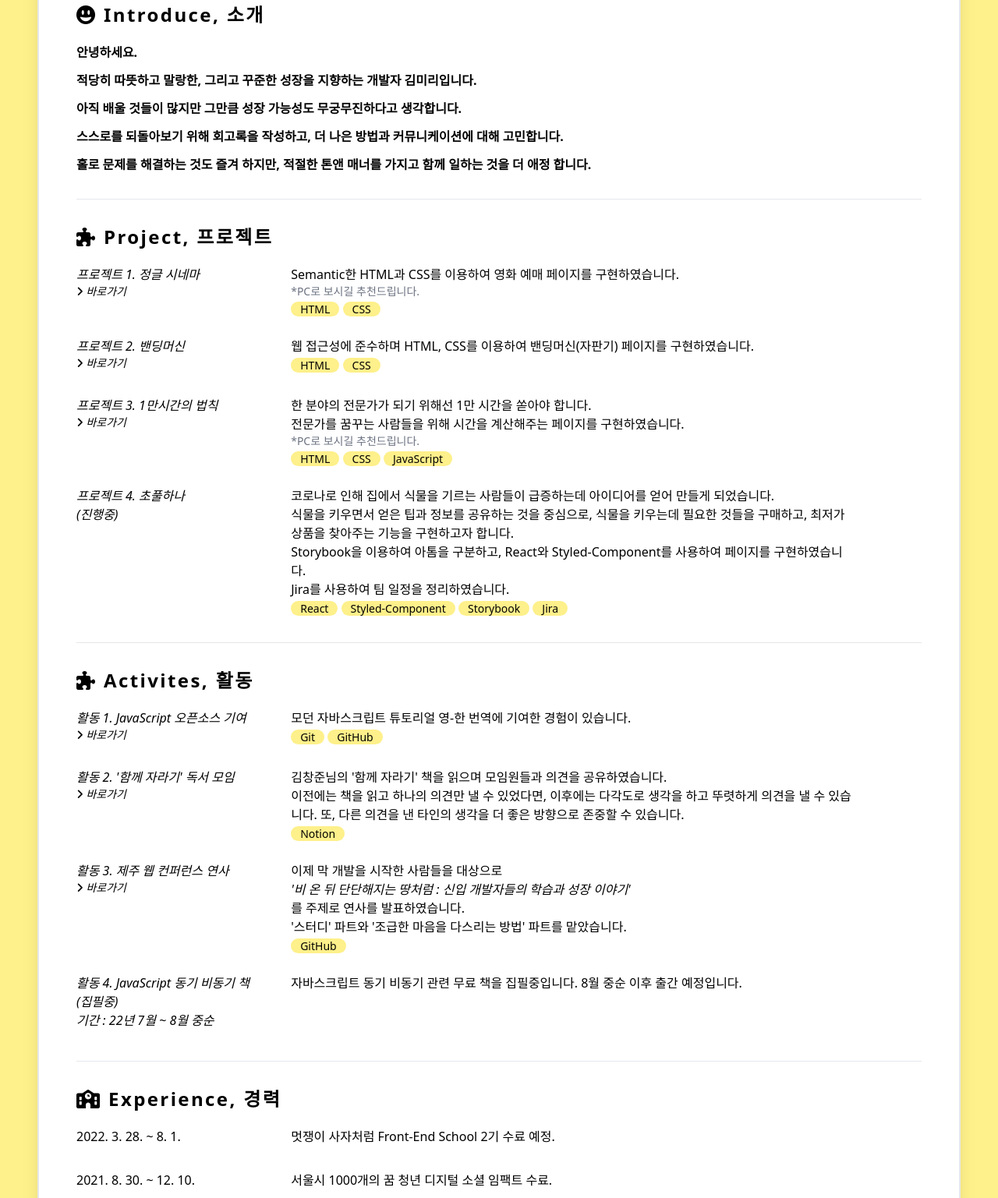
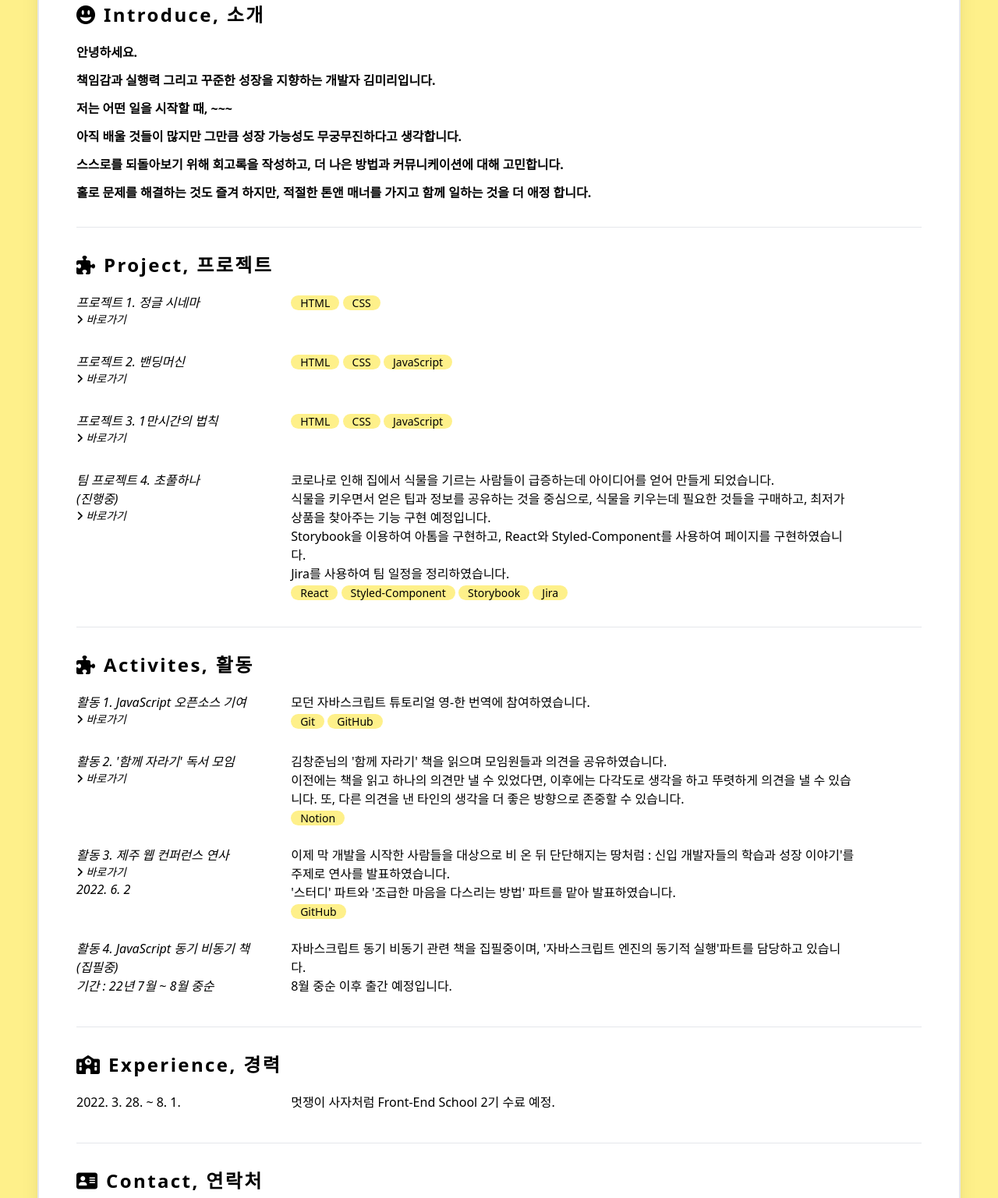
Before and after one commit to ThisisMiri/resume, a plain HTML site: page index.html in a window 1280 px wide. Shown: the part 700-2237 px from the top of the page at 78% size. Drawn offline with nearby package versions, Linux system fonts and the light colour scheme.

Commit message:
Update index.html

```diff
--- a/index.html
+++ b/index.html
@@ -17,7 +17,7 @@
             <div class="content border-2 w-full p-12">
                 <div class="px-2 mb-12">
                     <img src="./IMG_7103.JPG" alt="Profile_Image" class="rounded-full w-48 h-60 mx-auto mb-2" />
-                    <h1 class="text-center text-2xl font-semibold mb-2 mt-10">적당히 따뜻하고 말랑한 개발자,</h1>
+                    <h1 class="text-center text-2xl font-semibold mb-2 mt-10">책임감과 실행력을 겸비한 개발자,</h1>
                     <h1 class="text-center text-3xl font-semibold mb-2">김미리입니다.</h1>
                     <h2 class="text-center text-xl font-light">Front-End Junior Developer</h2>
                 </div>
@@ -41,6 +41,11 @@
                         <span class="rounded-xl bg-yellow-200 px-3">Styled-Component</span>
                     </div>
                 </section>
+                <!-- <p class="mb-3 font-semibold">본 이력서는 URL로 보시길 권고드립니다!
+                    <a href="https://thisismiri.github.io/resume/" target="_blank">
+                        <p class="text-sm"><i class="fa-solid fa-angle-right"></i> 바로가기</p>
+                    </a>
+                </p> -->
                 <hr class="mt-8 mb-8" />
                 <div id="introduce" class="prose">
                     <h2 class="text-2xl mb-5 font-bold tracking-widest">
@@ -48,12 +53,12 @@
                         Introduce, 소개
                     </h2>
                     <p class="mb-3 font-semibold">안녕하세요.</p>
-                    <p class="mb-3 font-semibold">적당히 따뜻하고 말랑한, 그리고 꾸준한 성장을 지향하는
-                        개발자 김미리입니다.</p>
+                    <p class="mb-3 font-semibold">책임감과 실행력 그리고 꾸준한 성장을 지향하는 개발자 김미리입니다.</p>
+                    <p class="mb-3 font-semibold">저는 어떤 일을 시작할 때, ~~~ </p>
                     <p class="mb-3 font-semibold">아직 배울 것들이 많지만 그만큼 성장 가능성도 무궁무진하다고 생각합니다.</p>
                     <p class="mb-3 font-semibold">스스로를 되돌아보기 위해 회고록을 작성하고, 더 나은 방법과 커뮤니케이션에 대해 고민합니다.</p>
-                    <p class="mb-3 font-semibold">홀로 문제를 해결하는 것도 즐겨 하지만, 적절한 톤앤 매너를 가지고 함께 일하는 것을 더 애정 합니다.
-                    </p>
+                    <p class="mb-3 font-semibold">홀로 문제를 해결하는 것도 즐겨 하지만, 적절한 톤앤 매너를 가지고 함께 일하는 것을 더 애정 합니다.</p>
+                    <p class="mb-3 font-semibold"></p>
 
                 </div>
                 <hr class="mt-8 mb-8" />
@@ -71,8 +76,8 @@
                         </a>
                     </div>
                     <div class="lg:inline-block lg:w-8/12 w-full">
-                        Semantic한 HTML과 CSS를 이용하여 영화 예매 페이지를 구현하였습니다.<br>
-                        <p class="text-sm text-gray-500"> *PC로 보시길 추천드립니다.</p>
+                        <!-- Semantic한 HTML과 CSS를 이용하여 영화 예매 페이지를 구현하였습니다.<br> -->
+                        <!-- <p class="text-sm text-gray-500"> *PC로 보시길 추천드립니다.</p> -->
                         <span class="rounded-xl bg-yellow-200 px-3 text-sm">HTML</span>
                         <span class="rounded-xl bg-yellow-200 px-3 text-sm">CSS</span>
                     </div>
@@ -85,11 +90,11 @@
                         </a>
                     </div>
                     <div class="lg:inline-block lg:w-8/12 w-full">
-                        웹 접근성에 준수하며 HTML, CSS를 이용하여 밴딩머신(자판기) 페이지를 구현하였습니다.<br>
+                        <!-- 웹 접근성에 준수하며 HTML, CSS를 이용하여 밴딩머신(자판기) 페이지를 구현하였습니다.<br> -->
                         <!-- JavaScript를 이용하여 결제, 잔액 채우기, 품절, 획득 등의 기능을 구현하였습니다.<br> -->
                         <span class="rounded-xl bg-yellow-200 px-3 text-sm">HTML</span>
                         <span class="rounded-xl bg-yellow-200 px-3 text-sm">CSS</span>
-                        <!-- <span class="rounded-xl bg-yellow-200 px-3 text-sm">JavaScript</span> -->
+                        <span class="rounded-xl bg-yellow-200 px-3 text-sm">JavaScript</span>
                     </div>
                 </section>
 
@@ -100,9 +105,9 @@
                             <p class="text-sm"><i class="fa-solid fa-angle-right"></i> 바로가기</p>
                     </div></a>
                     <div class="lg:inline-block lg:w-8/12 w-full">
-                        한 분야의 전문가가 되기 위해선 1만 시간을 쏟아야 합니다. <br>
-                        전문가를 꿈꾸는 사람들을 위해 시간을 계산해주는 페이지를 구현하였습니다.<br>
-                        <p class="text-sm text-gray-500"> *PC로 보시길 추천드립니다.</p>
+                        <!-- 한 분야의 전문가가 되기 위해선 1만 시간을 쏟아야 합니다. <br>
+                        전문가를 꿈꾸는 사람들을 위해 시간을 계산해주는 페이지를 구현하였습니다.<br> -->
+                        <!-- <p class="text-sm text-gray-500"> *PC로 보시길 추천드립니다.</p>  -->
                         <span class="rounded-xl bg-yellow-200 px-3 text-sm">HTML</span>
                         <span class="rounded-xl bg-yellow-200 px-3 text-sm">CSS</span>
                         <span class="rounded-xl bg-yellow-200 px-3 text-sm">JavaScript</span>
@@ -110,15 +115,16 @@
                 </section>
                 <section class="mb-6">
                     <div class="lg:inline-block lg:w-3/12 lg:align-top italic mb-2">
-                        <!-- <a
-                        href="https://goldenrod-soprano-c19.notion.site/226b0cad9f044104a3fcc7fd7e18df6a"
-                        target="_blank">  -->
-                        프로젝트 4. 초풀하나 <br> (진행중)
+                        <a
+                        href="https://github.com/cho-pul-ha-na/choful-market"
+                        target="_blank">
+                        팀 프로젝트 4. 초풀하나 <br> (진행중)
+                        <p class="text-sm"><i class="fa-solid fa-angle-right"></i> 바로가기</p>
                     </a></div>
                     <div class="lg:inline-block lg:w-8/12 w-full">
                         코로나로 인해 집에서 식물을 기르는 사람들이 급증하는데 아이디어를 얻어 만들게 되었습니다.<br>
-                        식물을 키우면서 얻은 팁과 정보를 공유하는 것을 중심으로, 식물을 키우는데 필요한 것들을 구매하고, 최저가 상품을 찾아주는 기능을 구현하고자 합니다.<br>
-                        Storybook을 이용하여 아톰을 구분하고, React와 Styled-Component를 사용하여 페이지를 구현하였습니다.<br>
+                        식물을 키우면서 얻은 팁과 정보를 공유하는 것을 중심으로, 식물을 키우는데 필요한 것들을 구매하고, 최저가 상품을 찾아주는 기능 구현 예정입니다.<br>
+                        Storybook을 이용하여 아톰을 구현하고, React와 Styled-Component를 사용하여 페이지를 구현하였습니다.<br>
                         Jira를 사용하여 팀 일정을 정리하였습니다.<br>
                         <span class="rounded-xl bg-yellow-200 px-3 text-sm">React</span>
                         <span class="rounded-xl bg-yellow-200 px-3 text-sm">Styled-Component</span>
@@ -141,7 +147,7 @@
                             <p class="text-sm"><i class="fa-solid fa-angle-right"></i> 바로가기</p>
                         </a></div>
                     <div class="lg:inline-block lg:w-8/12 w-full">
-                        모던 자바스크립트 튜토리얼 영-한 번역에 기여한 경험이 있습니다. <br>
+                        모던 자바스크립트 튜토리얼 영-한 번역에 참여하였습니다. <br>
                         <span class="rounded-xl bg-yellow-200 px-3 text-sm">Git</span>
                         <span class="rounded-xl bg-yellow-200 px-3 text-sm">GitHub</span>
                     </div>
@@ -167,13 +173,12 @@
                             <br>
                             <p class="text-sm"><i class="fa-solid fa-angle-right"></i> 바로가기
                             </p>
-                            <!-- 2022. 6. 2 -->
+                            2022. 6. 2
                             </a>
                     </div>
                     <div class="lg:inline-block lg:w-8/12 w-full">
-                        이제 막 개발을 시작한 사람들을 대상으로<div class="italic">'비 온 뒤 단단해지는 땅처럼 : 신입 개발자들의 학습과 성장 이야기'</div>를 주제로 연사를
-                        발표하였습니다. <br>
-                        '스터디' 파트와 '조급한 마음을 다스리는 방법' 파트를 맡았습니다.<br>
+                        이제 막 개발을 시작한 사람들을 대상으로 비 온 뒤 단단해지는 땅처럼 : 신입 개발자들의 학습과 성장 이야기'를 주제로 연사를 발표하였습니다. <br>
+                        '스터디' 파트와 '조급한 마음을 다스리는 방법' 파트를 맡아 발표하였습니다.<br>
                         <span class="rounded-xl bg-yellow-200 px-3 text-sm">GitHub</span>
                     </div>
                 </section>
@@ -183,7 +188,7 @@
                     기간 : 22년 7월 ~ 8월 중순
                     </div>
                     <div class="lg:inline-block lg:w-8/12 w-full">
-                        자바스크립트 동기 비동기 관련 무료 책을 집필중입니다.
+                        자바스크립트 동기 비동기 관련 책을 집필중이며, '자바스크립트 엔진의 동기적 실행'파트를 담당하고 있습니다. <br>
                         8월 중순 이후 출간 예정입니다.
                         <br>
                     </div>
@@ -200,10 +205,10 @@
                     <div class="lg:inline-block lg:w-3/12 lg:align-top mb-2">2022. 3. 28. ~ 8. 1. </div>
                     <div class="lg:inline-block lg:w-8/12 w-full">멋쟁이 사자처럼 Front-End School 2기 수료 예정.</div>
                 </section>
-                <section class="mb-6">
+                <!-- <section class="mb-6">
                     <div class="lg:inline-block lg:w-3/12 lg:align-top mb-2">2021. 8. 30. ~ 12. 10. </div>
                     <div class="lg:inline-block lg:w-8/12 w-full">서울시 1000개의 꿈 청년 디지털 소셜 임팩트 수료.</div>
-                </section>
+                </section> -->
 
 
                 <hr class="mt-8 mb-8" />
```
